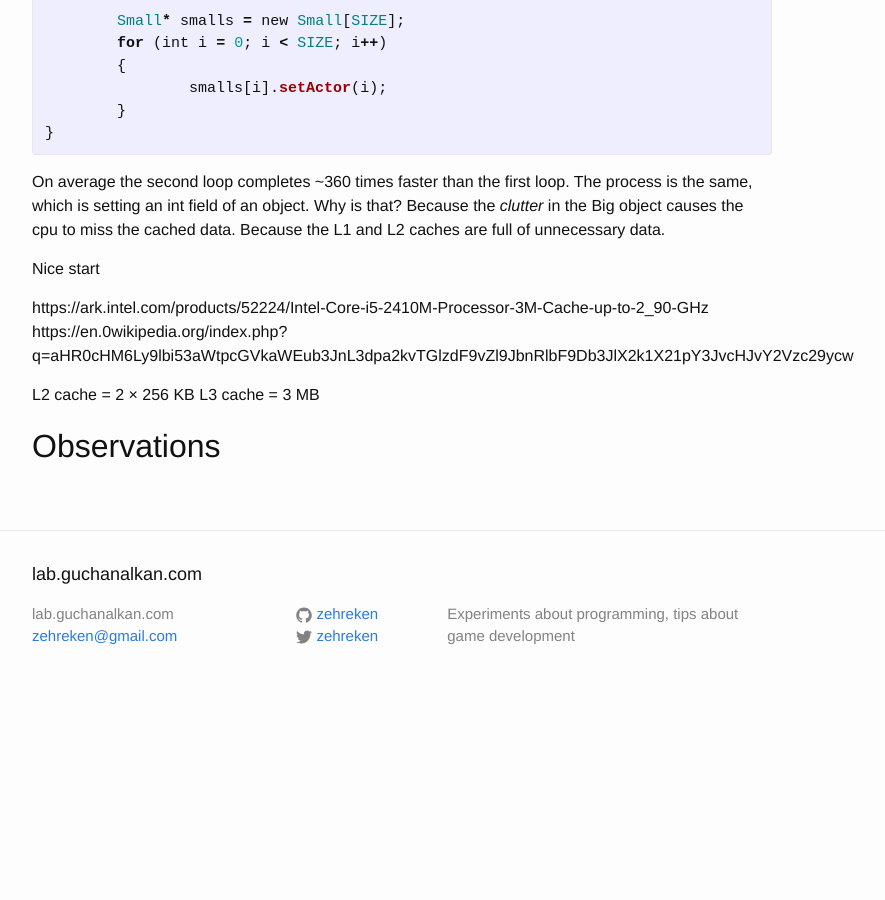
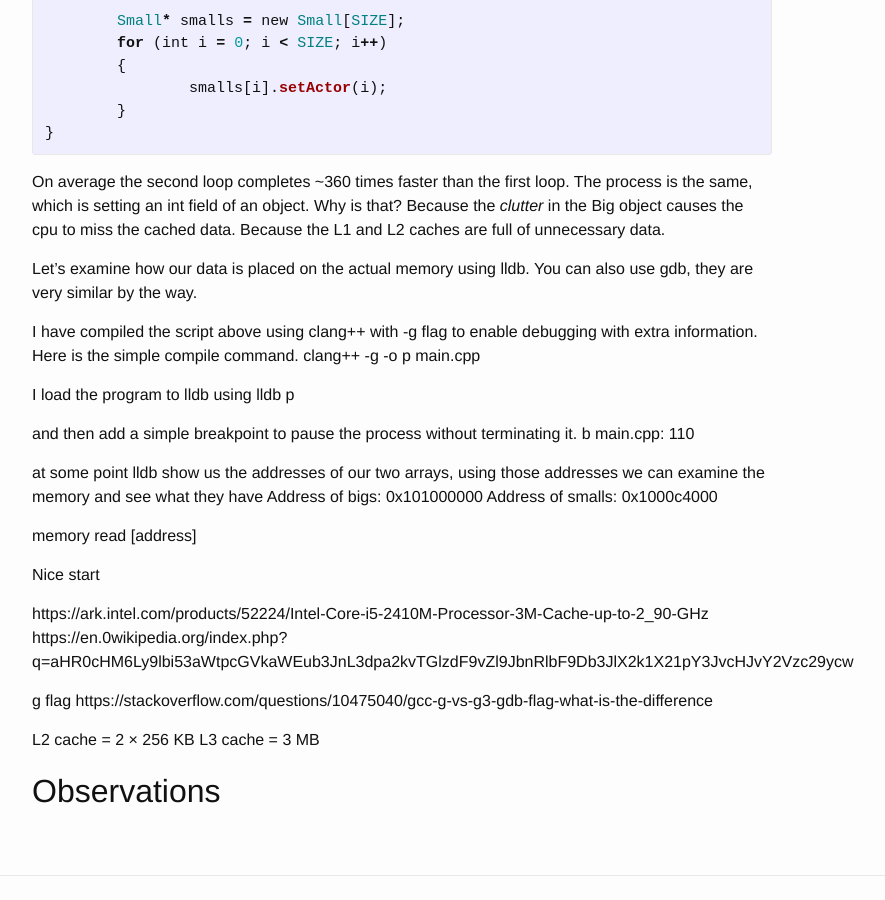
Before and after one commit to zehreken/zehreken.github.io, a Jekyll site: the page built from _posts/2017-06-08-cache-miss-and-data-locality.markdown, in a window 1280 px wide and 900 px high, scrolled down 1451 px. Shown: the whole window, without its empty margins (238-1123 px from the left). Built offline with Jekyll 4.4.1, drawn with Linux system fonts in a browser that asks for light colours; before the commit the page ends 2159 px from its top, so only the background shows below that.

Commit message:
Update post

```diff
--- a/_posts/2017-06-08-cache-miss-and-data-locality.markdown
+++ b/_posts/2017-06-08-cache-miss-and-data-locality.markdown
@@ -15,7 +15,7 @@ class Big
 {
 	private:
 		int actor; // 32b primitive type
-		int clutter[262144]; // (1MB - 32b) array makes sure that sizeof big is exatly 1MB
+		int clutter[262144]; // (1MB - 32b) array makes sure that size of big is exactly 1MB
 	public:
 		void setActor(int size);
 		int getActor();
@@ -60,6 +60,22 @@ void loop()
 
 On average the second loop completes ~360 times faster than the first loop. The process is the same, which is setting an int field of an object. Why is that? Because the _clutter_ in the Big object causes the cpu to miss the cached data. Because the L1 and L2 caches are full of unnecessary data.
 
+Let's examine how our data is placed on the actual memory using lldb. You can also use gdb, they are very similar by the way.
+
+I have compiled the script above using clang++ with -g flag to enable debugging with extra information. Here is the simple compile command.
+clang++ -g -o p main.cpp
+
+I load the program to lldb using
+lldb p
+
+and then add a simple breakpoint to pause the process without terminating it.
+b main.cpp: 110
+
+at some point lldb show us the addresses of our two arrays, using those addresses we can examine the memory and see what they have
+Address of bigs: 0x101000000
+Address of smalls: 0x1000c4000
+
+memory read [address]
 
 
 Nice start
@@ -67,6 +83,9 @@ Nice start
 https://ark.intel.com/products/52224/Intel-Core-i5-2410M-Processor-3M-Cache-up-to-2_90-GHz
 https://en.0wikipedia.org/index.php?q=aHR0cHM6Ly9lbi53aWtpcGVkaWEub3JnL3dpa2kvTGlzdF9vZl9JbnRlbF9Db3JlX2k1X21pY3JvcHJvY2Vzc29ycw
 
+g flag
+https://stackoverflow.com/questions/10475040/gcc-g-vs-g3-gdb-flag-what-is-the-difference
+
 L2 cache = 2 × 256 KB
 L3 cache = 3 MB
 
```
